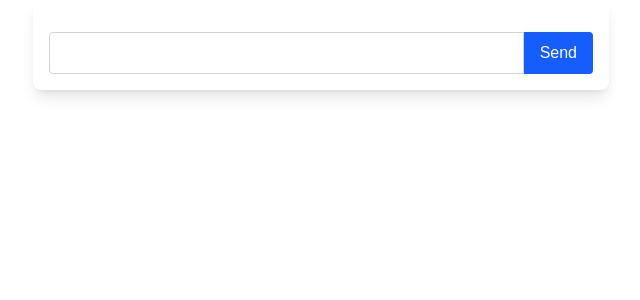
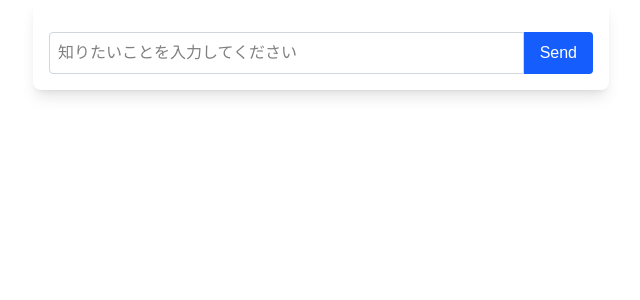
Before and after one commit to dragonta2/rag-chat-ui-demo, a Next.js app: page / in a window 1280 px wide. Shown: the top 300 px of the page, without its empty margins (319-959 px from the left). Built offline with nearby package versions, Linux system fonts and the light colour scheme.

Commit message:
プレースホルダーの追加

```diff
--- a/app/components/ChatBox.tsx
+++ b/app/components/ChatBox.tsx
@@ -67,6 +67,7 @@ export default function ChatBox() {
       <div className="flex">
         <input
           type="text"
+          placeholder="知りたいことを入力してください"
           className="flex-1 border border-gray-300 rounded-l p-2"
           value={input}
           onChange={(e) => setInput(e.target.value)}
```
